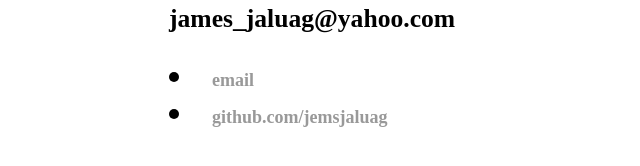
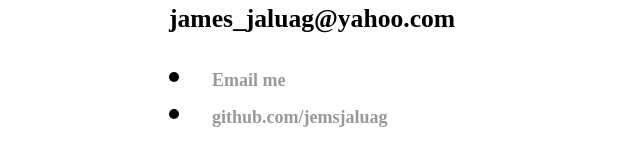
Before and after one commit to jemsjaluag/jemsjaluag.github.io, a plain HTML site: page index.html in a window 1280 px wide. Shown: the part 168-334 px from the top of the page, 23-663 px from the left. Drawn offline with Linux system fonts and the light colour scheme.

Commit message:
Update index.html

```diff
--- a/index.html
+++ b/index.html
@@ -10,7 +10,7 @@
       <h1>Hi, I am James Jaluag<h1>
       <p class="sub">Bowie State University</p>
       <p class="email">james_jaluag@yahoo.com</p>
-      <li><a href="mailto:james_jaluag@yahoo.com">email</a></li>
+      <li><a href="mailto:james_jaluag@yahoo.com">Email me</a></li>
       <li><a href="https://github.com/jemsjaluag">github.com/jemsjaluag</a></li>
 
   </body>
```
